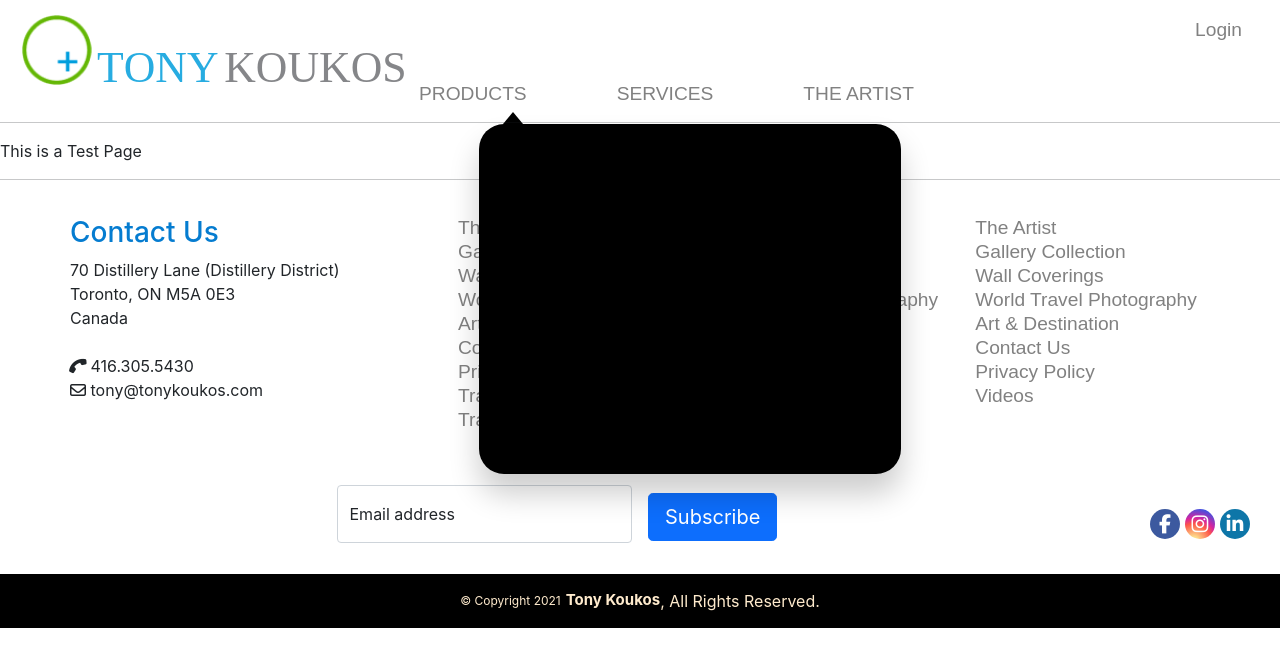
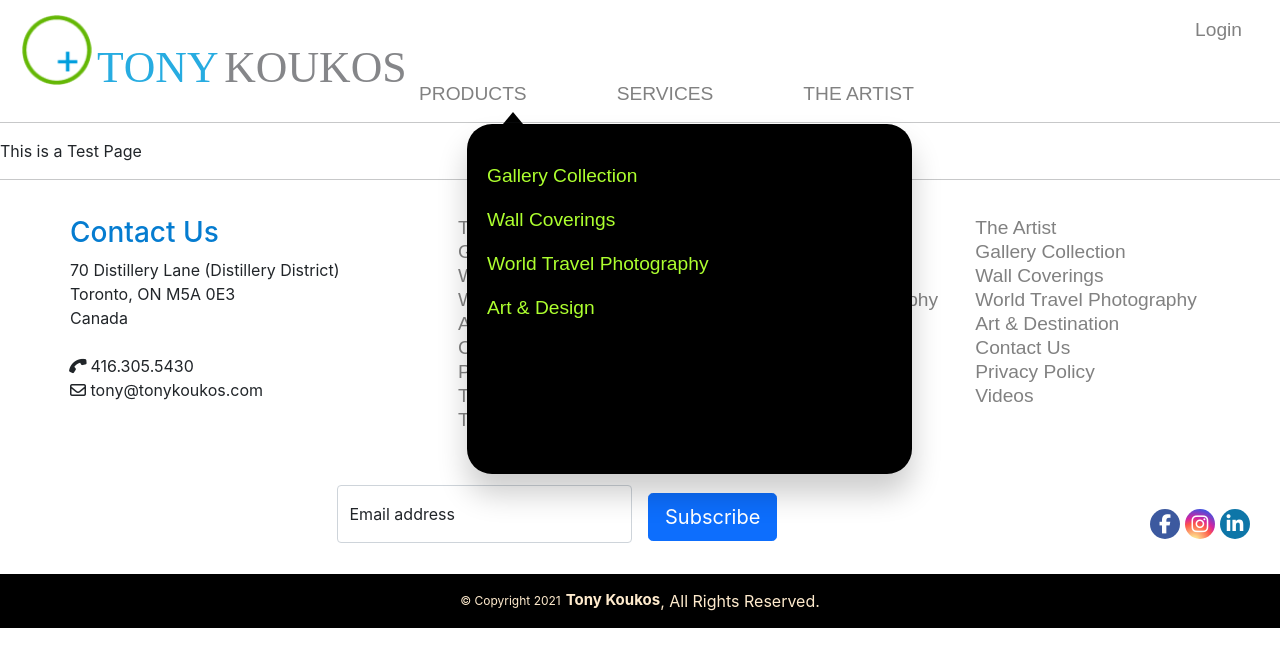
Before and after one commit to daze77/TKReactApp, a React (Create React App) app in the folder client/: page /TestPage in a window 1280 px wide. Both pictures are taken after a click on the item "PRODUCTS". Shown: the top 666 px of the page. Built offline with nearby package versions, Linux system fonts and the light colour scheme; a web font is replaced by a local one.

Commit message:
added the sub menu items per menu item functionality.  When you click on one menu item you get the overlay underneath it with the sub-menu items within the overlay.  When you click on the next menu item the overlay is updated with the applicable sub-menu list

```diff
--- a/client/src/components/NavBar/NavBar.css
+++ b/client/src/components/NavBar/NavBar.css
@@ -213,7 +213,7 @@ ul.menuList {
     position: relative;
 }
 
-.menuList ul{
+.menuList > ul{
     margin-bottom: 0px;
     vertical-align: bottom;
     position: absolute;
@@ -299,11 +299,11 @@ ul.menuList {
 .mainNavOverlay{
     display: block;
     height: 350px;
-    width: 422px;
+    width: 445px;
     position: absolute;
     z-index: 1;
-    top: 52px;
-    left: 80px;
+    top: 82px;
+    left: 130px;
     background-color: rgba(0,0,0, 1);
     overflow-y: hidden;
     /* padding-left: .5em; */
@@ -311,14 +311,6 @@ ul.menuList {
     border-radius: 25px;
     box-shadow: rgba(0, 0, 0, 0.2) 0px 20px 30px;;
 }
-
-/* .mainNavOverlay2{
-    left: 655px;
-}
-
-.mainNavOverlay3{
-    left: 755px;
-} */
 
 
 .displayBlockStyle{
@@ -328,3 +320,23 @@ ul.menuList {
 .displayNoneStyle{
     display: none;
 }
+
+/* .testBILL{
+    position: relative;
+} */
+
+.mainNavOverlay ul {
+    padding: 0px;
+    margin: 20px 0px;
+
+
+
+}
+
+.mainNavOverlay li{
+    display: block;
+    color: greenyellow;
+    margin: 0px;
+    padding: 20px 10px 0px 20px;
+
+}
--- a/client/src/components/NavBar/NavBarAlternate2.js
+++ b/client/src/components/NavBar/NavBarAlternate2.js
@@ -32,10 +32,13 @@ function NavBarAlt(){
     const [subMenuExpand1, setsubMenuExpand1] = useState (plus)
     const [subMenuExpand2, setsubMenuExpand2] = useState (plus)
 
+
+    const [diamond1, setDiamond1] = useState(false)
+    const [diamond2, setDiamond2] = useState(false)
+    const [diamond3, setDiamond3] = useState(false)
+    const [mainNavDrop, setMainNavDrop] = useState(false)
+
     const [subMenuExpand3, setsubMenuExpand3] = useState (plus)
-
-
-
 
     function handleNavOverlay(){
         console.log(`symbol clicked`)
@@ -64,28 +67,19 @@ function NavBarAlt(){
 
         let diamondClass = "diamond diamond-position"
 
-        const [diamond1, setDiamond1] = useState(false)
-        const [diamond2, setDiamond2] = useState(false)
-        const [diamond3, setDiamond3] = useState(false)
-        const [mainNavDrop, setMainNavDrop] = useState(false)
+
 
     useEffect(function(){
-
-            setMainNavSubDrop()
-
-        })
+        setMainNavSubDrop()
+    })
 
     function handleMainMenu(e){
         console.log(`main menu button clicked`, e)
         console.log(`this is diamond1 state`, diamond1)
         console.log(`this is the mainNavDrop`, mainNavDrop)
 
-
         setDiamondeState(e)
-
-
     }
-
 
     function setDiamondeState(e){
         if(e.target.innerText==="PRODUCTS"){
@@ -102,8 +96,6 @@ function NavBarAlt(){
             setDiamond2(false)
             diamond3? setDiamond3(false) : setDiamond3(true)
         }
-
-
     }
 
     function setMainNavSubDrop(){
@@ -129,14 +121,34 @@ function NavBarAlt(){
 
                     <div class="col menuList" >
                         <ul class=" ">
-                            <li onClick={handleMainMenu}>PRODUCTS
+                            <span class={`mainNavOverlay ${mainNavDrop ? "displayBlockStyle" : "displayNoneStyle"}`}>
+                                <ul class={`${!diamond1 ? "displayNoneStyle":"displayBlockStyle"}`} >
+                                    <NavLink to="/GalleryCollection"><li class="">Gallery Collection</li></NavLink>
+                                    <NavLink to="/WallCoverings"><li class="">Wall Coverings</li></NavLink>
+                                    <NavLink to="/WorldTravelPhotography"><li class="">World Travel Photography</li></NavLink>
+                                    <NavLink to="/ArtandDesign"><li class="">Art & Design</li></NavLink>
+                                </ul>
+                                <ul class={`${!diamond2 ? "displayNoneStyle":"displayBlockStyle"}`}>
+                                        <NavLink to="/HospitalityandDesign"><li class="">Hospitality & Design</li></NavLink>
+                                        <NavLink to="/Installations"><li class="m">Installations</li></NavLink>
+                                        <NavLink to="/Lighting"><li class="">Lighting</li></NavLink>
+                                        <NavLink to="/TheFrameShop"><li class="">The Frame Shop</li></NavLink>
+                                        <NavLink to="/PrintingandServices"><li class="">Printing & Services</li></NavLink>
+                                </ul>
+                                <ul class={`${!diamond3 ? "displayNoneStyle":"displayBlockStyle"}`} >
+                                    <NavLink to="/TheArtist"><li class="">The Artist</li></NavLink>
+                                    <NavLink to="/Testimonials"><li class="">Testimonials</li></NavLink>
+                                    <NavLink to="/Contact"><li class="">Contact</li></NavLink>
+                                </ul>
+                            </span>
+                            <li  onClick={handleMainMenu}><span>PRODUCTS</span>
                                 <span class={`${diamondClass} ${!diamond1 ? "displayNoneStyle":"displayBlockStyle"}`}></span>
-                                <span class={`mainNavOverlay ${mainNavDrop ? "displayBlockStyle" : "displayNoneStyle"}`}></span>
+
                             </li>
-                            <li onClick={handleMainMenu}>SERVICES
+                            <li onClick={handleMainMenu}><span>SERVICES</span>
                                 <span class={`${diamondClass} ${!diamond2? "displayNoneStyle":"displayBlockStyle"}` }></span>
                             </li>
-                            <li onClick={handleMainMenu}>THE ARTIST
+                            <li onClick={handleMainMenu}><span>THE ARTIST</span>
                                 <span class={`${diamondClass} ${!diamond3? "displayNoneStyle":"displayBlockStyle"}`}></span>
                             </li>
 
```
